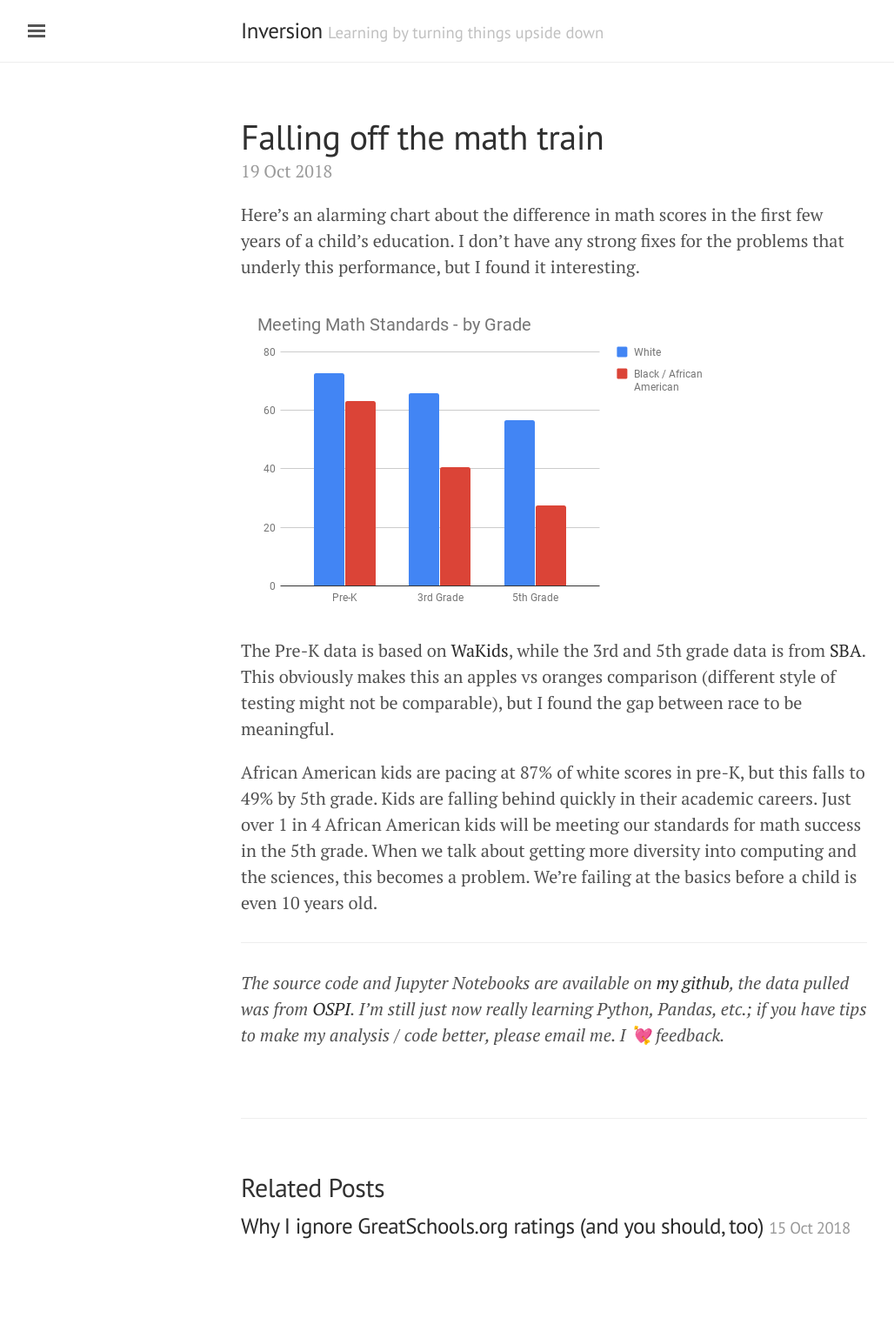
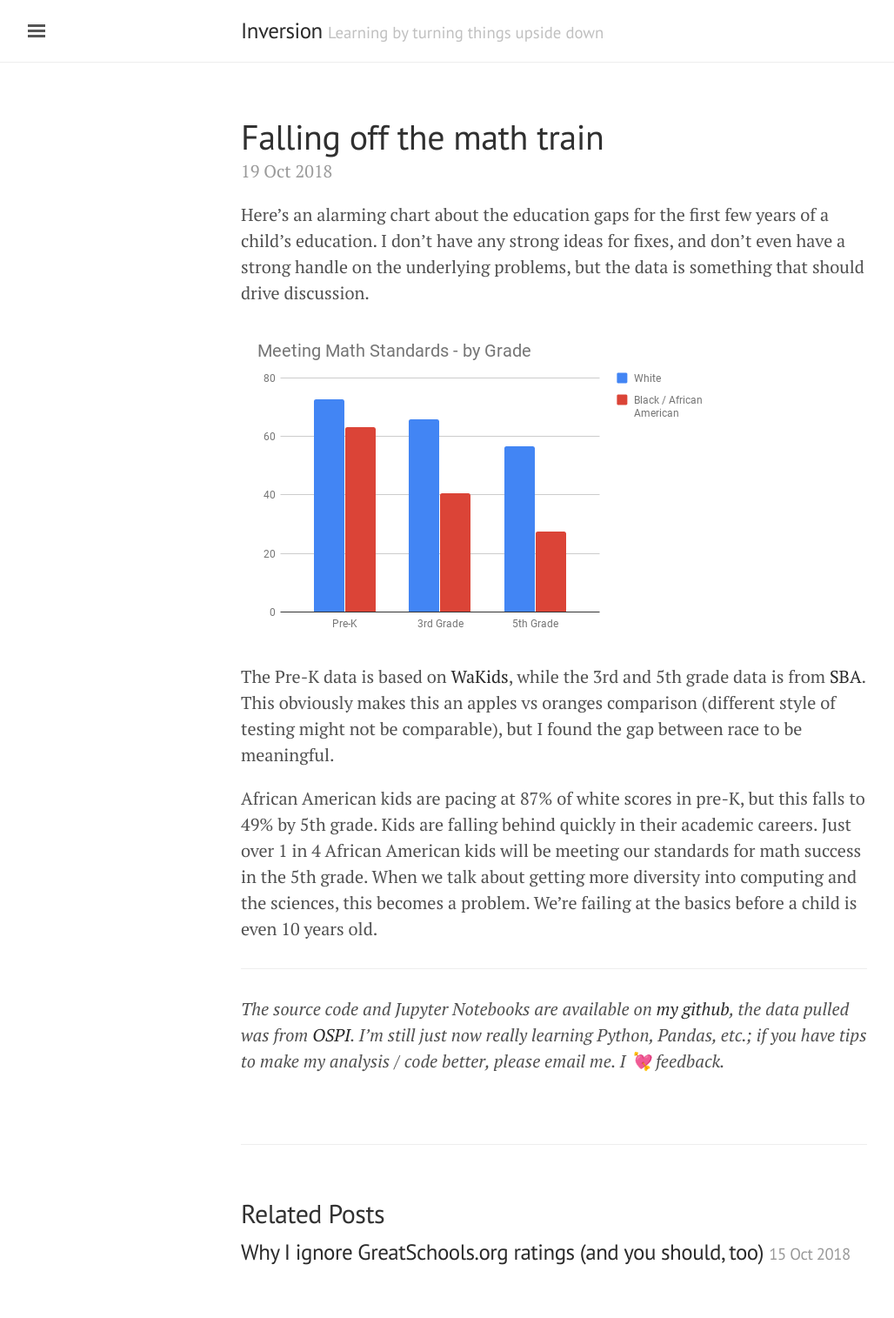
Before and after one commit to sachbhat/sachbhat.github.io, a Jekyll site: the page built from _posts/2018-10-19-math-scores-fall-off-early.md, in a window 1280 px wide. Shown: the whole page at 87% size, without its empty margins (3-1031 px from the left). Built offline with Jekyll 4.4.1, drawn with Linux system fonts in a browser that asks for light colours; before the commit the page ends 1485 px from its top, so only the background shows below that.

Commit message:
copy edits - trigger rebuild

```diff
--- a/_posts/2018-10-19-math-scores-fall-off-early.md
+++ b/_posts/2018-10-19-math-scores-fall-off-early.md
@@ -7,7 +7,7 @@ tags: [education, data, equity, race]
 
 ---
 
-Here's an alarming chart about the difference in math scores in the first few years of a child's education. I don't have any strong fixes for the problems that underly this performance, but I found it interesting.
+Here's an alarming chart about the education gaps for the first few years of a child's education. I don't have any strong ideas for fixes, and don't even have a strong handle on the underlying problems, but the data is something that should drive discussion.
 <!--more-->
 
 ![Fall off in students meeting math standards by grade](/public/images/meeting-math-standards.png)
```
